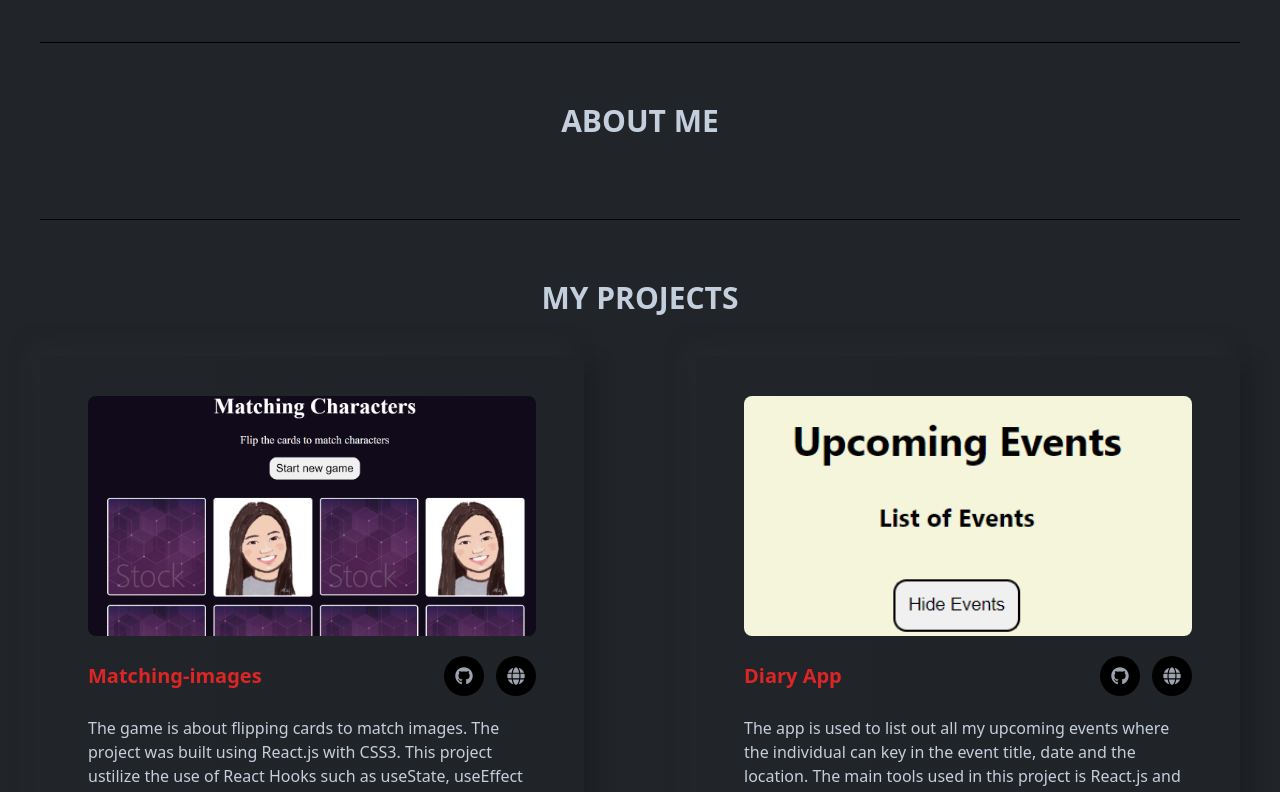
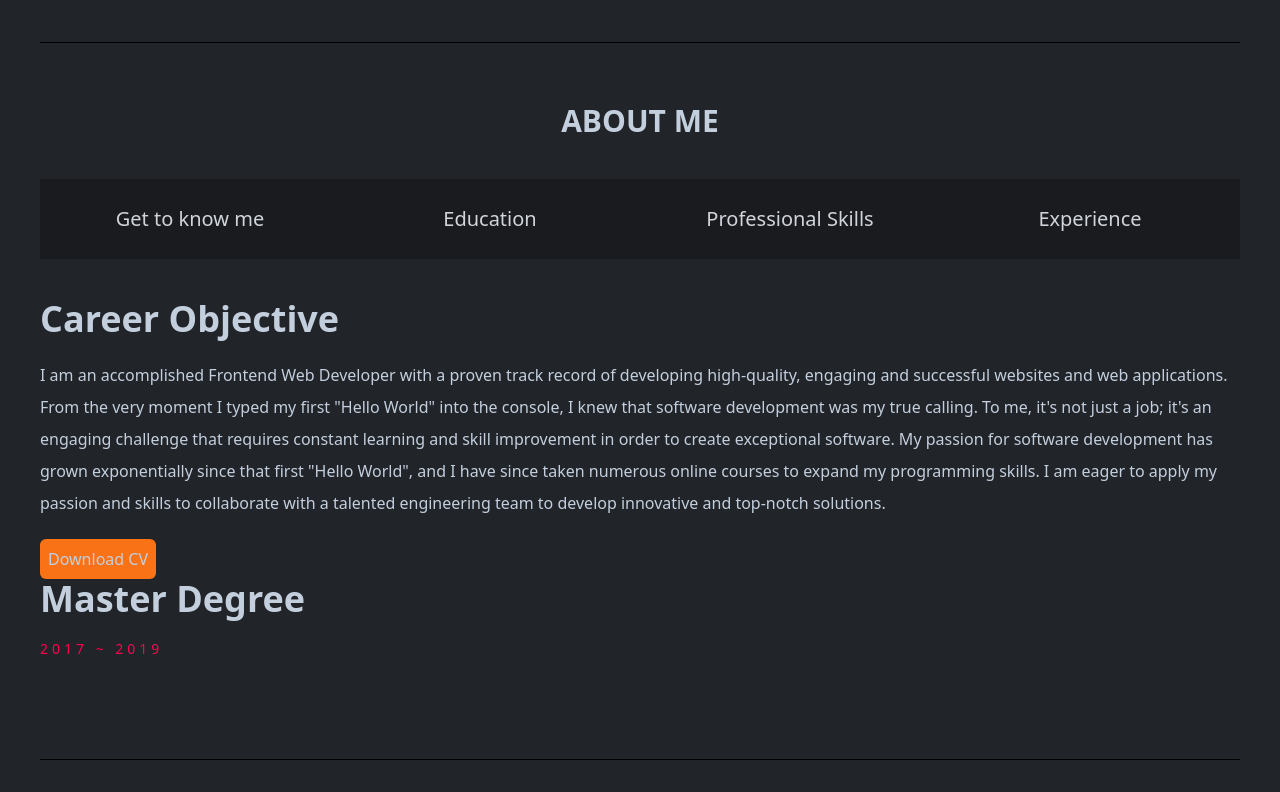
Before and after one commit to Babucarr-Badjie/Personal-Portfolio, a React (Create React App) app: page / in a window 1280 px wide. Shown: the part 700-1492 px from the top of the page. Built offline with nearby package versions, Linux system fonts and the light colour scheme.

Commit message:
about section created

```diff
--- a/src/components/Navbar.js
+++ b/src/components/Navbar.js
@@ -13,16 +13,16 @@ export default function Navbar() {
         <img
           src={logo}
           alt="logo"
-          className="object-scale-down h-18 w-20 rounded-full "
+          className="object-scale-down h-18 w-20 rounded-full cursor-pointer "
         />
-        <span className="tracking-widest">Babucarr</span>
+        <span className="tracking-widest cursor-pointer">Babucarr</span>
       </div>
       <div>
         <ul className="flex items-center gap-10">
           {navbarLinks.map((navbarLink) => (
             <li
               className="text-xl font-normal text-gray-200 tracking-wide
-              cursor-pointer hover:text-designColor duration-200  "
+              cursor-pointer hover:text-textColor duration-200  "
               key={navbarLink.id}
             >
               <Link
--- a/src/index.css
+++ b/src/index.css
@@ -13,6 +13,11 @@
     hover:bg-opacity-40 hover:translate-y-1 transition-all
     hover:text-orange-500 cursor-pointer duration-200;
   }
+  .about-me {
+    @apply w-full h-20 bg-black bg-opacity-25 text-xl
+  text-gray-300 flex justify-center cursor-pointer hover:bg-opacity-40
+    duration-300 items-center border-[1px] rounded-none border-none;
+  }
 }
 
 .active {
--- a/src/pages/about/About.js
+++ b/src/pages/about/About.js
@@ -8,6 +8,44 @@ export default function About() {
       <div className="flex justify-center mt-5">
         <h1 className="text-3xl font-extrabold">ABOUT ME</h1>
       </div>
+      <div>
+        <ul className="w-full grid grid-cols-4 py-10">
+          <li className="about-me">Get to know me</li>
+          <li className="about-me">Education</li>
+          <li className="about-me">Professional Skills</li>
+          <li className="about-me">Experience</li>
+        </ul>
+      </div>
+      <div>
+        <h2 className="text-4xl font-bold ">Career Objective</h2>
+        <p className="leading-8 py-5">
+          I am an accomplished Frontend Web Developer with a proven track record
+          of developing high-quality, engaging and successful websites and web
+          applications. From the very moment I typed my first "Hello World" into
+          the console, I knew that software development was my true calling. To
+          me, it's not just a job; it's an engaging challenge that requires
+          constant learning and skill improvement in order to create exceptional
+          software. My passion for software development has grown exponentially
+          since that first "Hello World", and I have since taken numerous online
+          courses to expand my programming skills. I am eager to apply my
+          passion and skills to collaborate with a talented engineering team to
+          develop innovative and top-notch solutions.
+        </p>
+        <a href="../../assests/Resume.pdf" download>
+          <button
+            className="bg-orange-500 py-2 px-2 hover:bg-slate-300
+         hover:text-black rounded-md"
+          >
+            Download CV
+          </button>
+        </a>
+      </div>
+      <div>
+        <h2 className="text-4xl font-bold">Master Degree</h2>
+        <p className="text-sm text-designColor tracking-[4px] py-5">
+          2017 ~ 2019
+        </p>
+      </div>
     </section>
   );
 }
--- a/src/pages/home/Home.js
+++ b/src/pages/home/Home.js
@@ -76,7 +76,7 @@ export default function Home() {
       </div>
       <div className="w-1/2 flex justify-center items-start mt-10">
         <img
-          className="w-[400px] h-[400px] z-index-10"
+          className="w-[250px] h-[250px] z-index-10"
           src={profile}
           alt="profile"
         />
--- a/src/pages/projects/Project.js
+++ b/src/pages/projects/Project.js
@@ -1,6 +1,7 @@
 import ProjectCard from "./ProjectCard";
 import projectOne from "../../assests/images/matching-game.PNG";
 import projectTwo from "../../assests/images/event-tracking.PNG";
+import { FaGithub, FaGlobe } from "react-icons/fa";
 
 export default function Project() {
   return (
@@ -19,6 +20,19 @@ export default function Project() {
           The project was built using React.js with CSS3. This project ustilize
           the use of React Hooks such as useState, useEffect and many more."
           src={projectOne}
+          githubLink={
+            <a
+              href="https://github.com/Babucarr-Badjie/Matching-images-game"
+              target="_"
+            >
+              <FaGithub />
+            </a>
+          }
+          websiteLink={
+            <a href="https://lively-medovik-4d7614.netlify.app/" target="_">
+              <FaGlobe />
+            </a>
+          }
         />
         <ProjectCard
           projectTitle="Diary App"
@@ -27,6 +41,16 @@ export default function Project() {
           the location. The main tools used in this project is React.js
           and CSS3. "
           src={projectTwo}
+          githubLink={
+            <a href="https://github.com/Babucarr-Badjie/Events-App" target="_">
+              <FaGithub />
+            </a>
+          }
+          websiteLink={
+            <a href="https://comfy-syrniki-260454.netlify.app/" target="_">
+              <FaGlobe />
+            </a>
+          }
         />
         <ProjectCard />
         <ProjectCard />
--- a/src/pages/projects/ProjectCard.js
+++ b/src/pages/projects/ProjectCard.js
@@ -1,7 +1,12 @@
 import React from "react";
-import { FaGithub, FaGlobe } from "react-icons/fa";
 
-export default function ProjectCard({ projectTitle, projectDescription, src }) {
+export default function ProjectCard({
+  projectTitle,
+  projectDescription,
+  src,
+  githubLink,
+  websiteLink,
+}) {
   return (
     <div
       className="w-full px-12 h-auto py-10 rounded-lg shadow-shadowOne
@@ -27,7 +32,7 @@ export default function ProjectCard({ projectTitle, projectDescription, src }) {
             hover:text-designColor duration-200 cursor-pointer"
             >
               {" "}
-              <FaGithub />
+              {githubLink}
             </span>
             <span
               className="text-lg w-10 h-10 rounded-full bg-black
@@ -35,11 +40,11 @@ export default function ProjectCard({ projectTitle, projectDescription, src }) {
               hover:text-designColor duration-200 cursor-pointer"
             >
               {" "}
-              <FaGlobe />
+              {websiteLink}
             </span>
           </div>
         </div>
-        <div className="mt-5 ">{projectDescription}</div>
+        <div className="mt-5">{projectDescription}</div>
       </div>
     </div>
   );
--- a/tailwind.config.js
+++ b/tailwind.config.js
@@ -15,6 +15,7 @@ module.exports = {
         lightText: "#c4cfde",
         boxBackground: "liner-gradient(145deg, #1e2024, #23272b)",
         designColor: "#ff014f",
+        textColor: "#ff4500",
       },
       boxShadow: {
         shadowOne: "10px 10px 19px #1c1e22, -10px -10px 19px #262a2e",
```
Also changed, not shown: 1 other file (tests, documents, lock files or other folders).
